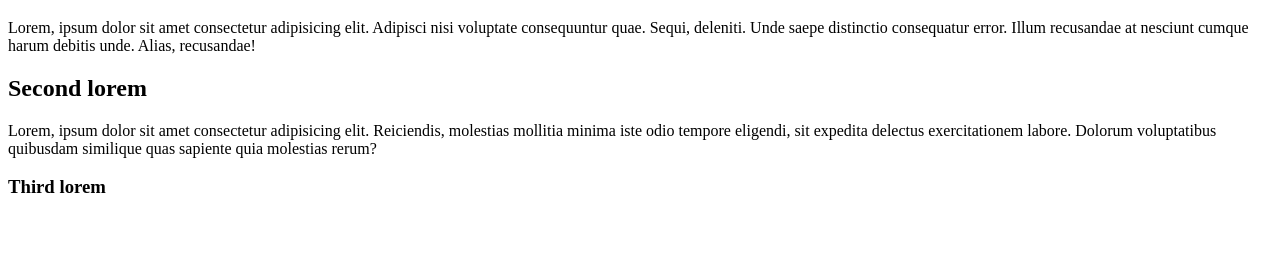
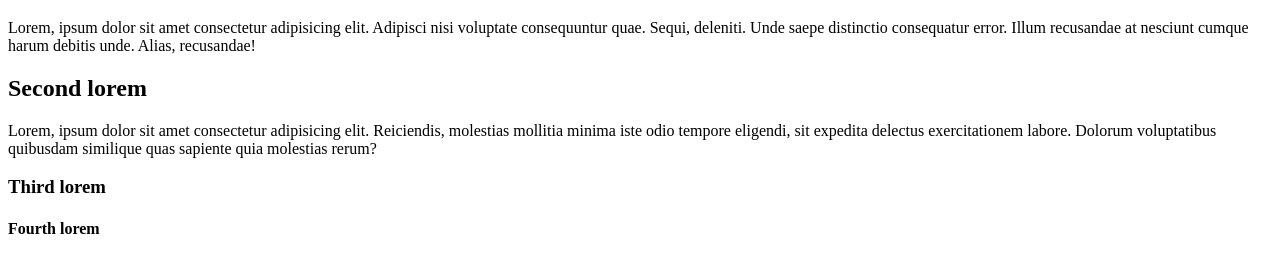
Before and after one commit to WinNKyawWilly/DevOpsLab04, a plain HTML site: page index.html in a window 1280 px wide. Shown: the part 61-334 px from the top of the page. Drawn offline with Linux system fonts and the light colour scheme.

Commit message:
added the fourth lorem

```diff
--- a/index.html
+++ b/index.html
@@ -23,5 +23,7 @@
     </p>
 
     <h3>Third lorem</h3>
+
+    <h4>Fourth lorem</h4>
   </body>
 </html>
```
